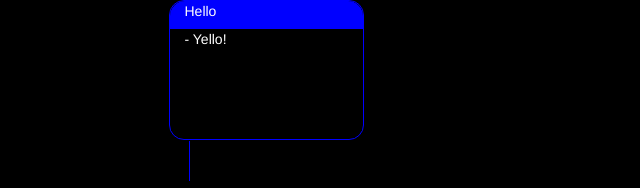
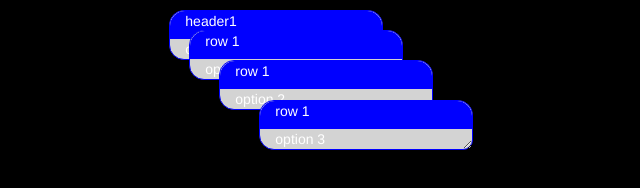
Before and after one commit to Rock-son/storyGraph, a plain HTML site: page index.html in a window 1280 px wide. Shown: the whole page, without its empty margins (374-1014 px from the left). Drawn offline with nearby package versions, Linux system fonts and the light colour scheme.

Commit message:
changed box style rendering

```diff
--- a/app/main.js
+++ b/app/main.js
@@ -16,26 +16,18 @@ var BoxContainer = function(props) {
     // TODO: extract content from state object!
     var header = props.header,
         content = props.content,
-        boxStyle = {height: '10em', padding: '0', backgrondColor: 'lightgrey', border: '1px solid blue', borderRadius: '15px'},
+        boxStyle = {top: props.x, left: props.y},
         contentStyle = {},
-        bottomLineStyle = {width: '10px', transform: 'rotate(90deg)', borderTopColor: 'blue'},
         signStyle = {};
 
-    return (
-            React.createElement('div', {className: 'row'}, null,
-               React.createElement('div', {className: 'container'}, null,
-                  React.createElement('div', {className: 'row'}, null,
+    return (React.createElement('div', null, null,
+                React.createElement('div', {className: 'row'}, null,
                      React.createElement('div', {className: 'boxContainer col-xs-offset-5 col-xs-2', style: boxStyle}, null,
                         // COMPONENTS!
-                        React.createElement(headerComponent, {header: header}, null),
-                        React.createElement(TextComponent, {content: content}, null)
+                        React.createElement(headerComponent, {header: header, className: 'header col-xs-12'}, null),
+                        React.createElement(TextComponent, {content: content, className: 'content col-xs-12'}, null)
                      )
-                  ),
-                  React.createElement('div', {className: 'row'}, null,
-                    React.createElement('hr', {className: 'bootomLine col-xs-offset-5 col-xs-2', style: bottomLineStyle}, null),
-                    React.createElement('div', {className: 'sign col-xs-1', style: signStyle}, null)
-                  )
-               )
+                 )
             )
       );
 };
@@ -45,21 +37,55 @@ var BoxContainer = function(props) {
 class HOC extends React.Component {
     constructor(props) {
         super(props);
-        // TODO: populate state object with all the data needed for a tree
-        this.state = {tree: {header: "Hello", content: "- Yello!"}};
+        this.state = {tree: this.props.stateObject};
+    }
+    handleDrag() {
+
     }
 
-    // TODO: create array.map style of rendering
-    // this.state.object.map
     render() {
-
+       console.log(this.state.tree);
         return (
-            React.createElement(BoxContainer, {header: this.state.tree.header, content: this.state.tree.content}, null)
+            React.createElement('div', {className: 'container'}, null,
+                this.state.tree.map(function(boxElemenet) {
+                    console.log(boxElemenet);
+                    return React.createElement(BoxContainer, {header: boxElemenet.header, content: boxElemenet.content, x: boxElemenet.position.x, y: boxElemenet.position.y}, null);
+                })
+            )
         );
     }
 }
 
+var stateObject = [
+    {
+        id: 0,
+        header:"header1",
+        content: "option",
+        expanded: true,
+        position: {x: '10px', y: '10px'}
+     },
+     {
+        id: 1,
+        header:"row 1",
+        content: "option 1",
+        expanded: true,
+        position: {x: '30px', y: '30px'}
+     },
+     {
+        id: 2,
+        header:"row 1",
+        content: "option 2",
+        expanded: true,
+        position: {x: '60px', y: '60px'}
+     },
+     {
+        id: 3,
+        header:"row 1",
+        content: "option 3",
+        expanded: true,
+        position: {x: '100px', y: '100px'}
+     }];
 
 document.addEventListener("DOMContentLoaded", function(event) {
-    ReactDOM.render(React.createElement(HOC, {}, null), document.getElementById('root'));
+    ReactDOM.render(React.createElement(HOC, {stateObject: stateObject}, null), document.getElementById('root'));
 });
--- a/app/style.css
+++ b/app/style.css
@@ -3,3 +3,19 @@ body {
     color: white;
     overflow: auto;
 }
+
+.boxContainer {
+    position: absolute;
+    resize: both;
+    overflow: auto;
+    max-width: 300px;
+    max-height: 300px;
+    padding: 0;
+    background-color: lightgrey;
+    border: 1px solid blue;
+    border-radius: 15px 15px 10px 15px;
+    height: '100px';
+    width: '100px';
+    max-width: '300px';
+    max-height: '300px';
+}
```
